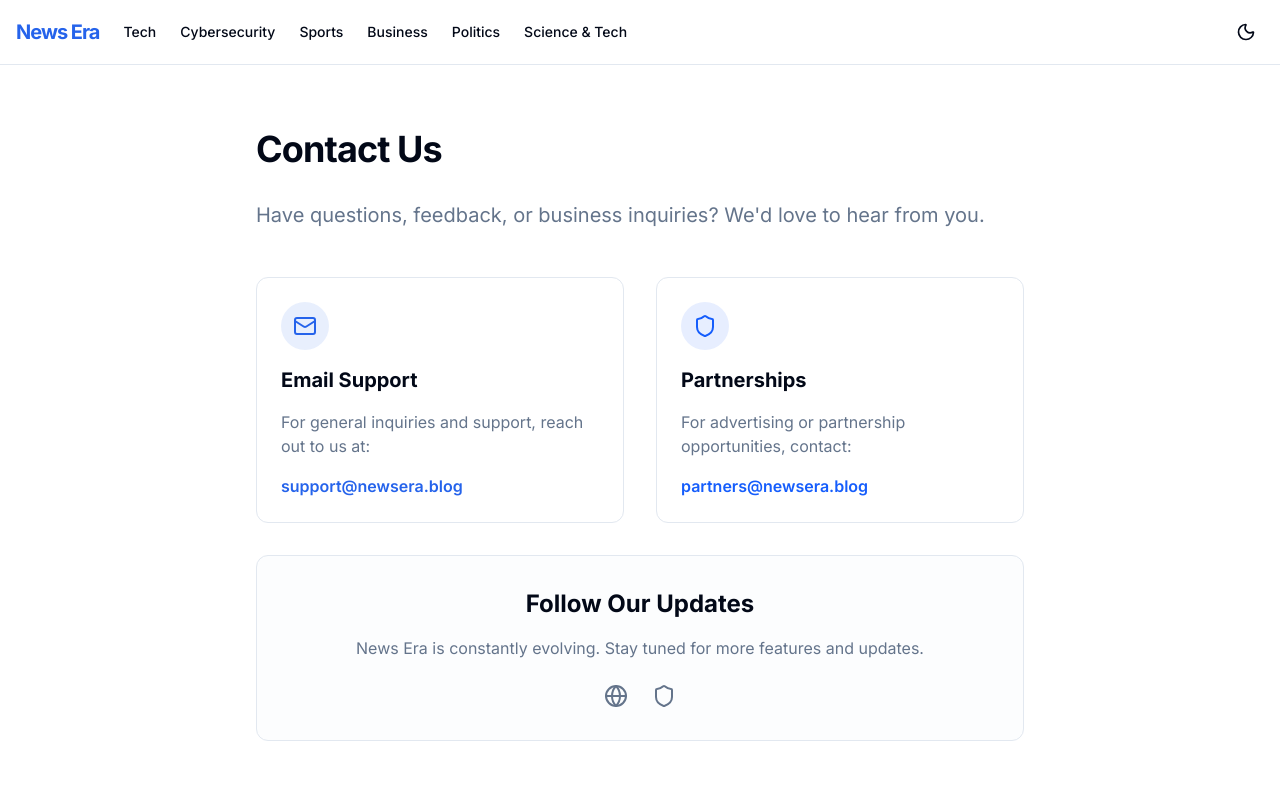
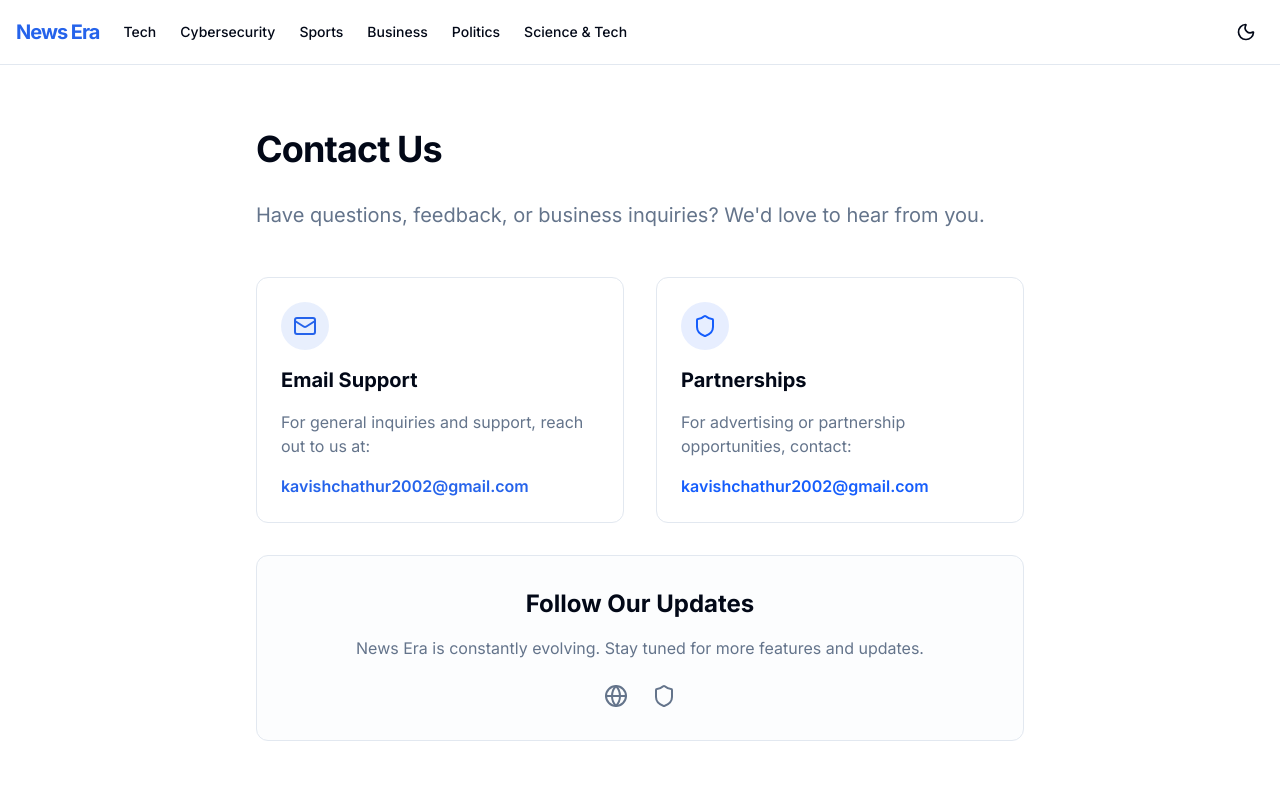
Before and after one commit to kavi-X-Debug/Newsera-Blog, a Next.js app: page /contact in a window 1280 px wide. Shown: the top 800 px of the page. Built offline with nearby package versions, Linux system fonts and the light colour scheme.

Commit message:
Initial sixth

```diff
--- a/src/app/[category]/[slug]/page.tsx
+++ b/src/app/[category]/[slug]/page.tsx
@@ -106,7 +106,7 @@ export default async function PostByCategoryPage({ params }: { params: Promise<{
       : [];
   const relatedPosts = [...sameCategory, ...crossCategory];
 
-  const SMARTLINK_URL = "#";
+  const SMARTLINK_URL = "https://www.effectivegatecpm.com/p428afnuf?key=e9e0ec5bd99ea342a1f5a24c3a632855";
 
   return (
     <div className="max-w-6xl mx-auto py-8 px-4">
@@ -168,9 +168,9 @@ export default async function PostByCategoryPage({ params }: { params: Promise<{
               <p className="text-lg leading-relaxed whitespace-pre-wrap">{post.content.summary}</p>
               <div className="pt-2">
                 <a
-                  href={post.link}
+                  href={SMARTLINK_URL}
                   target="_blank"
-                  rel="noopener noreferrer"
+                  rel="nofollow sponsored noopener noreferrer"
                   className="text-primary hover:underline flex items-center gap-1 text-sm font-medium"
                 >
                   Read full article on source <ExternalLink size={14} />
@@ -206,7 +206,7 @@ export default async function PostByCategoryPage({ params }: { params: Promise<{
                 <a
                   href={SMARTLINK_URL}
                   target="_blank"
-                  rel="noopener noreferrer"
+                  rel="nofollow sponsored noopener noreferrer"
                   className="inline-flex items-center gap-2 bg-primary text-primary-foreground px-8 py-4 rounded-full font-bold text-lg hover:opacity-90 transition-opacity shadow-lg"
                 >
                   {post.category === "Cybersecurity" ? "Protect Your Device" : "Check Recommended Tool"}
--- a/src/app/contact/page.tsx
+++ b/src/app/contact/page.tsx
@@ -22,7 +22,11 @@ export default function ContactPage() {
           <p className="text-muted-foreground">
             For general inquiries and support, reach out to us at:
           </p>
-          <p className="font-semibold text-primary">support@newsera.blog</p>
+          <p className="font-semibold text-primary">
+            <a href="mailto:kavishchathur2002@gmail.com" className="hover:underline">
+              kavishchathur2002@gmail.com
+            </a>
+          </p>
         </div>
 
         <div className="border rounded-xl p-6 space-y-4 bg-card">
@@ -33,7 +37,11 @@ export default function ContactPage() {
           <p className="text-muted-foreground">
             For advertising or partnership opportunities, contact:
           </p>
-          <p className="font-semibold text-blue-600">partners@newsera.blog</p>
+          <p className="font-semibold text-blue-600">
+            <a href="mailto:kavishchathur2002@gmail.com" className="hover:underline">
+              kavishchathur2002@gmail.com
+            </a>
+          </p>
         </div>
       </div>
 
```
